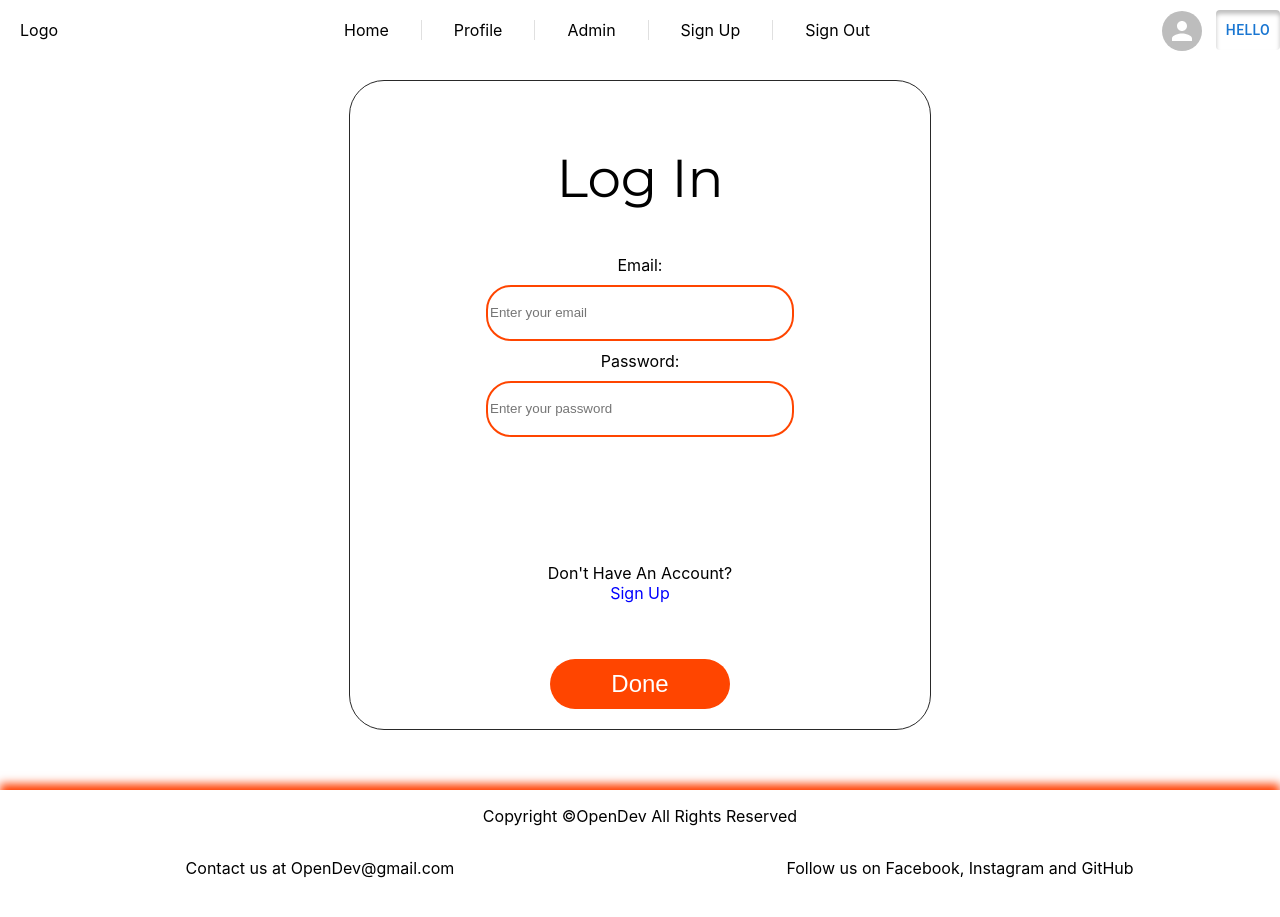
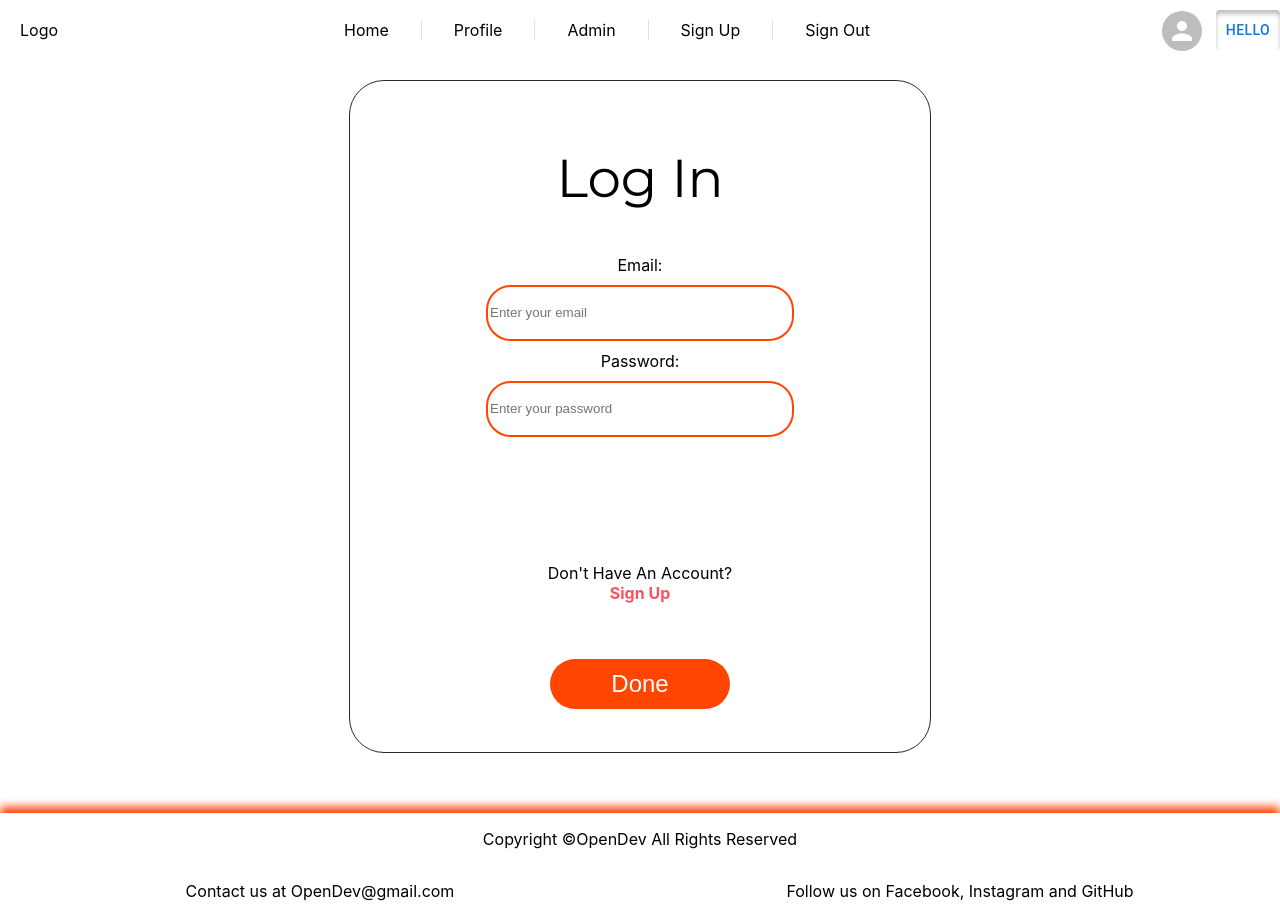
Before and after one commit to Ungerer221/DV200_Term4_Ungerer, a React (Create React App) app in the folder client/: page /Signin in a window 1280 px wide. Before the commit the page ends 894 px from the top, so only its background shows below. Built offline with nearby package versions, Linux system fonts and the light colour scheme.

Commit message:
links on form page
changes
- links on login & signup forms work

```diff
--- a/client/src/App.js
+++ b/client/src/App.js
@@ -1,4 +1,4 @@
-import logo from './logo.svg';
+// import logo from './logo.svg';
 import './App.css';
 import { Route, Routes, Navigate, Switch } from 'react-router-dom';
 
@@ -12,14 +12,13 @@ import SignIn from './Pages/Signin'
 import SignUp from './Pages/Signup';
 import QuestionPage from './Pages/QuestionPage';
 import QuestionEditor from './Pages/QuestionEditor';
+import { useState } from 'react';
 
 function App() {
 
   // !!! please check this !!!
-  let isLogged = localStorage.getItem("token");
-
+  const isLogged = localStorage.getItem("token");
   let content;
-
   // if the user is logged the it shows the home page and if not logged in the it will take them to the signup page.
   // it doesnt work but is this the right way to do it ?
   if (isLogged) {
@@ -27,6 +26,8 @@ function App() {
   } else {
     content = <SignUp />;
   }
+
+  // useState
 
   return (
     <div className="App">
@@ -52,10 +53,11 @@ function App() {
 
         {/* //!!! Please check this !!!  */}
         {isLogged && <Route path="/" element={<HomePage />} />}
+        {/* this is making so that the used to be home path is now the signup until user is logged in  */}
         <Route path="/" element={<Navigate replace to="/SignUp" />} />
 
 
-        <Route path='/' element={<HomePage />} />
+        {/* <Route path='/Home' element={<HomePage />} /> */}
         <Route path='/Profile' element={<Profile />} />
         <Route path='/Signin' element={<SignIn />} />
         <Route path='/Signup' element={<SignUp />} />
--- a/client/src/Pages/Forms.css
+++ b/client/src/Pages/Forms.css
@@ -17,6 +17,7 @@ h2 {
 .form-container {
   text-align: center;
   width: 540px;
+  min-height: 631px;
   /* height: 520px; */
   border: 1px solid rgb(41, 41, 41);
   padding: 20px;
@@ -62,6 +63,7 @@ h2 {
   font-size: 18pt;
   color: white;
   border: none;
+  cursor: pointer;
 }
 
 .break{
--- a/client/src/Pages/Signin.js
+++ b/client/src/Pages/Signin.js
@@ -1,5 +1,7 @@
 import React from 'react';
 import './Forms.css';
+
+import {Nav} from 'react-bootstrap'
 
 const SignIn = () => {
   return (
@@ -19,7 +21,7 @@ const SignIn = () => {
         <br></br>
 
         <div className="form-footer">
-          <p>Don't Have An Account? <br></br><span>Sign Up</span></p>
+          <p>Don't Have An Account? <br></br><Nav.Link href='SignUp' style={{textDecoration:'none', color:'#fc525e',fontWeight:'700'}}>Sign Up</Nav.Link></p>
         </div>
       </form>
       <br></br>
--- a/client/src/Pages/Signup.js
+++ b/client/src/Pages/Signup.js
@@ -1,4 +1,7 @@
 import React from 'react';
+
+import {Nav} from 'react-bootstrap'
+
 import './Forms.css';
 
 // import HomePage from './HomePage'
@@ -26,7 +29,7 @@ const SignUp = () => {
         <input className='password' type="password" placeholder="Enter your password" required />
         <br></br>
         <div className="form-footer">
-          <p>Already Have An Account? <span>Login</span></p>
+          <p>Already Have An Account? <Nav.Link href='/SignIn' style={{textDecoration:'none', color:'#fc525e',fontWeight:'700'}}>Login</Nav.Link></p>
         </div>
       </form>
       <br></br>
```
